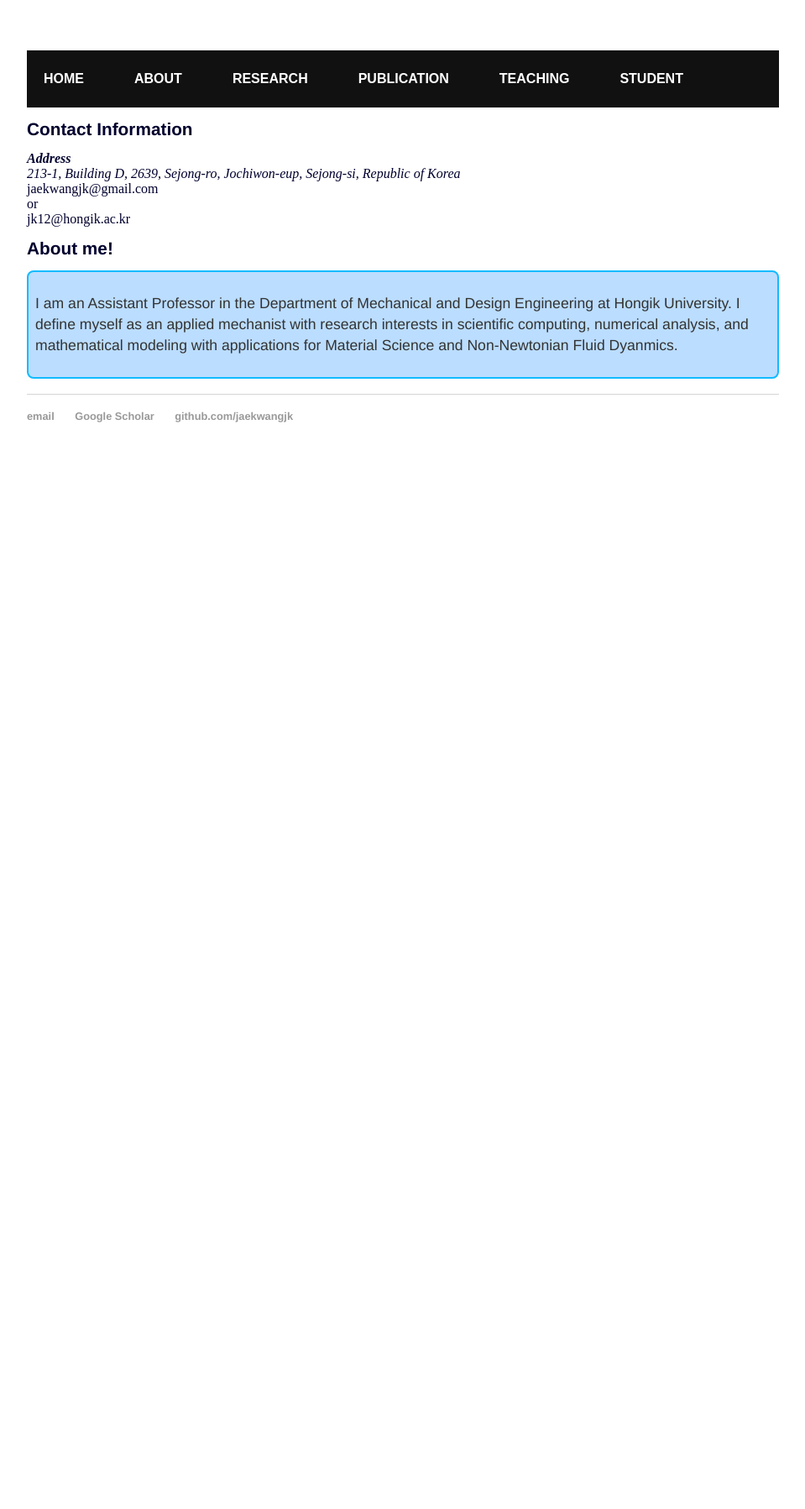
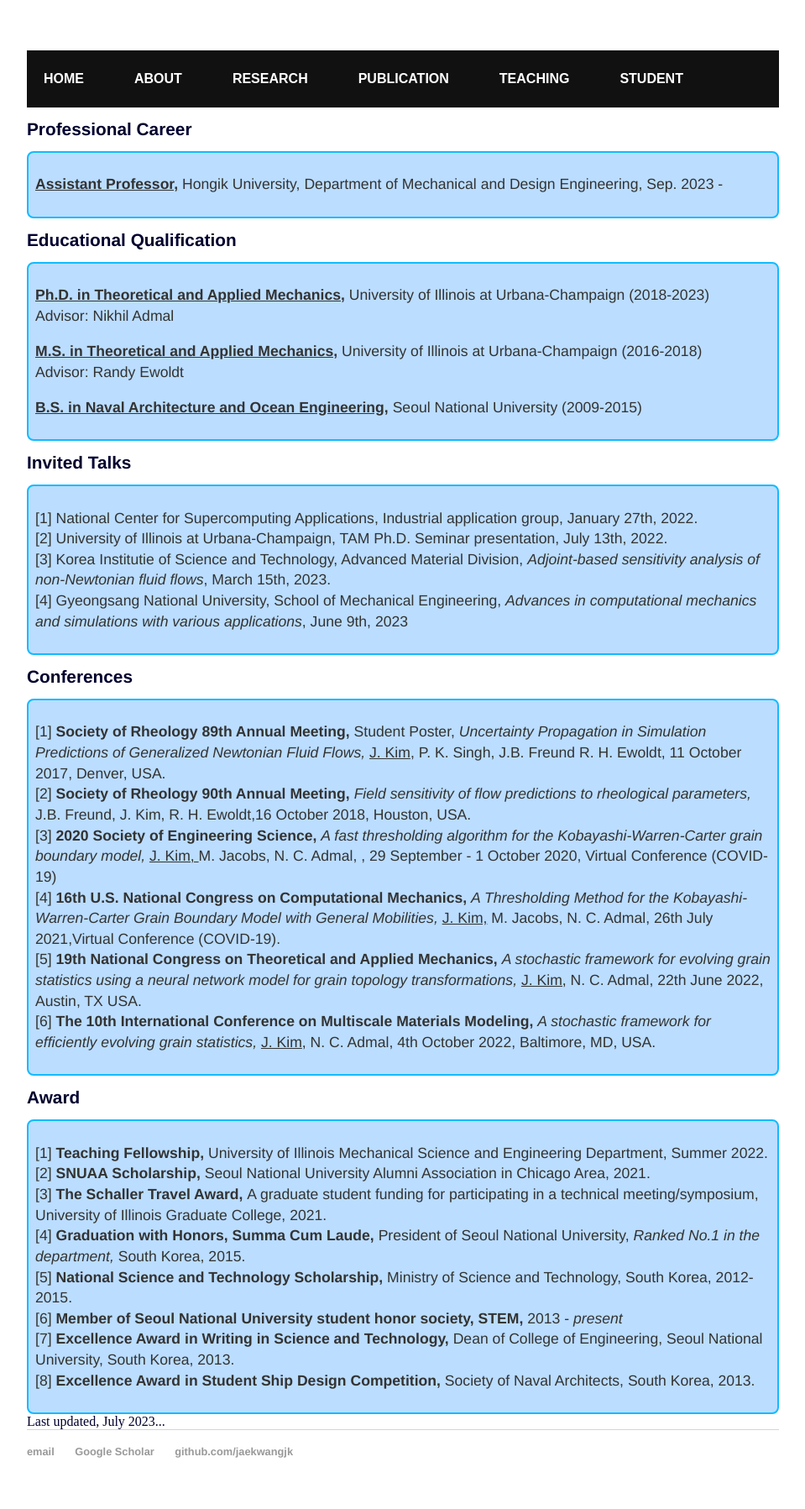
Before and after one commit to jaekwangjk/jaekwangjk.github.io, a Jekyll site: the page built from about.html, in a window 1280 px wide. Shown: the whole page at 84% size, without its empty margins (160-1119 px from the left). Built offline with Jekyll 4.4.1, drawn with Linux system fonts in a browser that asks for light colours; before the commit the page ends 900 px from its top, so only the background shows below that.

Commit message:
Update about.html

```diff
--- a/about.html
+++ b/about.html
@@ -4,28 +4,75 @@ title: Jaekwang Kim
 ---
 <div class="blurb">
 
-	<h1>Contact Information</h1>
-	<address>
-	<strong>Address</strong><br>
-	213-1, Building D,  2639, Sejong-ro, Jochiwon-eup, Sejong-si, Republic of Korea <br>
-	</address>
+	<h1>Professional Career</h1>
+	<div class="rounded">
 
-	<span class="obfuscate">jaekwangjk@gmail.com</span><br>
-	or<br>
-	<span class="obfuscate">jk12@hongik.ac.kr</span><br>
+	<p>
+	<strong><u>Assistant Professor,</u> </strong>
+	Hongik University, Department of Mechanical and Design Engineering, Sep. 2023 -
+	</p>
 
-	<h1>About me!</h1>
+	</div>
 
+
+	<h1>Educational Qualification</h1>
+	<div class="rounded">
+
+	<p>
+	<strong><u>Ph.D. in Theoretical and Applied Mechanics,</u> </strong>
+	University of Illinois at Urbana-Champaign (2018-2023)
+	<br> Advisor: Nikhil Admal <br>
+	</p>
+
+	<p>
+	<strong><u>M.S. in Theoretical and Applied Mechanics,</u> </strong>
+	University of Illinois at Urbana-Champaign (2016-2018)
+	<br> Advisor: Randy Ewoldt <br>
+	</p>
+
+	<p>
+	<strong><u>B.S. in Naval Architecture and Ocean Engineering,</u> </strong>
+	Seoul National University (2009-2015)
+	</p>
+
+	</div>
+
+	<h1>Invited Talks</h1>
 	<div class="rounded">
 	<p>
-	I am an Assistant Professor in the Department of Mechanical and Design Engineering at Hongik University.
-	I define myself as an applied mechanist with research interests in scientific computing, numerical analysis, and mathematical
-	modeling with applications for Material Science and Non-Newtonian Fluid Dyanmics.
+	[1] National Center for Supercomputing Applications, Industrial application group, January 27th, 2022.  <br>
+	[2] University of Illinois at Urbana-Champaign, TAM Ph.D. Seminar presentation, July 13th, 2022. <br>
+	[3] Korea Institutie of Science and Technology, Advanced Material Division, <i> Adjoint-based sensitivity analysis of non-Newtonian fluid flows</i>, March 15th, 2023. <br>
+	[4] Gyeongsang National University, School of Mechanical Engineering, <i> Advances in computational mechanics and simulations with various applications</i>, June 9th, 2023 <br>
 	</p>
 	</div>
 
-	<br>
+	<h1>Conferences</h1>
+	<div class="rounded">
+	<p>
+	[1] <strong>Society of Rheology 89th Annual Meeting,</strong> Student Poster, <i>Uncertainty Propagation in Simulation Predictions of Generalized Newtonian Fluid Flows,</i>
+        <u>J. Kim</u>, P. K. Singh, J.B. Freund  R. H. Ewoldt, 11 October 2017, Denver, USA. <br>
+	[2] <strong>Society of Rheology 90th Annual Meeting,</strong> <i>Field sensitivity of flow predictions to rheological parameters,</i> J.B. Freund, J. Kim, R. H. Ewoldt,16 October 2018, Houston, USA.<br>
+	[3] <strong>2020 Society of Engineering Science,</strong> <i> A fast thresholding algorithm for the Kobayashi-Warren-Carter grain boundary model,</i> <u>J. Kim, </u> M. Jacobs, N. C. Admal, , 29 September - 1 October 2020,  Virtual Conference (COVID-19)<br>
+	[4] <strong>16th U.S. National Congress on Computational Mechanics,</strong> <i>A Thresholding Method for the Kobayashi-Warren-Carter Grain Boundary Model with General Mobilities,</i>
+	<u>J. Kim,</u> M. Jacobs, N. C. Admal, 26th July 2021,Virtual Conference (COVID-19). <br>
+	[5] <strong>19th National Congress on Theoretical and Applied Mechanics,</strong> <i>A stochastic framework for evolving grain statistics using a neural network model for grain topology transformations,</i> <u>J. Kim,</u> N. C. Admal, 22th June 2022, Austin, TX USA. <br>
+	[6] <strong>The 10th International Conference on Multiscale Materials Modeling,</strong> <i>A stochastic framework for efficiently evolving grain statistics,</i> <u>J. Kim</u>, N. C. Admal, 4th October 2022, Baltimore, MD, USA. <br>
+	</p>
+	</div>
 
+	<h1>Award</h1>
+	<div class="rounded">
+	<p>
+	[1] <strong>Teaching Fellowship,</strong> University of Illinois Mechanical Science and Engineering Department, Summer 2022. <br>
+        [2] <strong>SNUAA Scholarship,</strong> Seoul National University Alumni Association in Chicago Area, 2021. <br>
+	[3] <strong>The Schaller Travel Award, </strong> A graduate student funding for participating in a technical meeting/symposium, University of Illinois Graduate College, 2021. <br>
+	[4] <strong>Graduation with Honors, Summa Cum Laude, </strong> President of Seoul National University, <i> Ranked No.1 in the department,</i> South Korea, 2015. <br>
+	[5] <strong>National Science and Technology Scholarship, </strong> Ministry of Science and Technology, South Korea, 2012-2015.<br>
+	[6] <strong>Member of Seoul National University student honor society, STEM,</strong> 2013 - <i>present</i> <br>
+	[7] <strong>Excellence Award in Writing in Science and Technology, </strong> Dean of College of Engineering, Seoul National University, South Korea, 2013. <br>
+	[8] <strong>Excellence Award in Student Ship Design Competition, </strong> Society of Naval Architects, South Korea, 2013. <br>
+	</div>
 
-
+	Last updated, July 2023... <br>
 </div><!-- /.blurb -->
```
